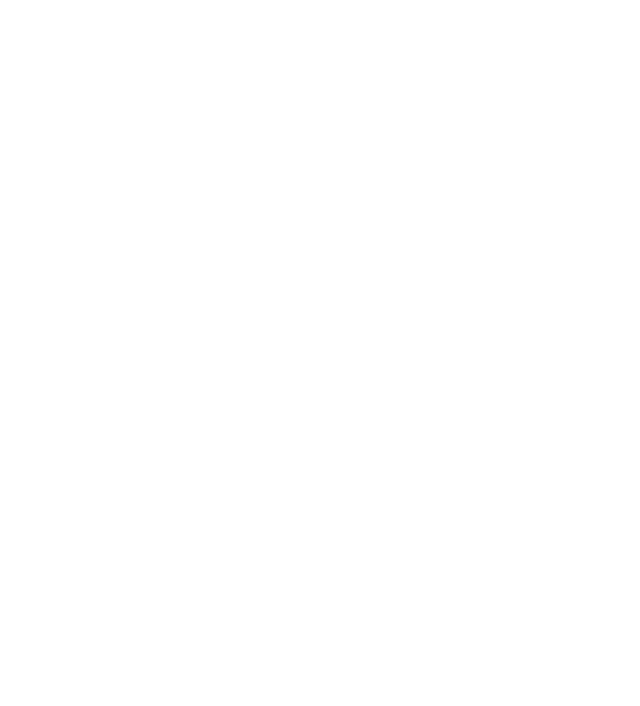
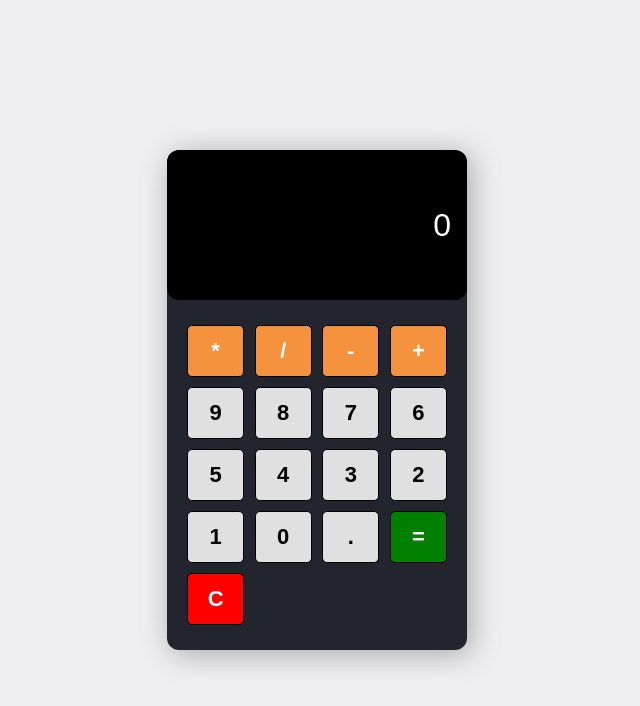
Before and after one commit to elnurnabivi/JavaScript-exercises, a plain HTML site: page jQuery-exercises/2.Calculator/index.html in a window 1280 px wide. Shown: the whole page, without its empty margins (323-963 px from the left). Drawn offline with nearby package versions, Linux system fonts and the light colour scheme.

Commit message:
Corrected typos

```diff
--- a/jQuery-exercises/2.Calculator/index.html
+++ b/jQuery-exercises/2.Calculator/index.html
@@ -10,17 +10,34 @@
       crossorigin="anonymous"
     ></script>
     <link rel="stylesheet" href="./styles.css" />
-    <!-- <link
-      href="https://cdn.jsdelivr.net/npm/bootstrap@5.3.1/dist/css/bootstrap.min.css"
-      rel="stylesheet"
-      integrity="sha384-4bw+/aepP/YC94hEpVNVgiZdgIC5+VKNBQNGCHeKRQN+PtmoHDEXuppvnDJzQIu9"
-      crossorigin="anonymous"
-    />
-    <script
-      src="https://cdn.jsdelivr.net/npm/bootstrap@5.3.1/dist/js/bootstrap.bundle.min.js"
-      integrity="sha384-HwwvtgBNo3bZJJLYd8oVXjrBZt8cqVSpeBNS5n7C8IVInixGAoxmnlMuBnhbgrkm"
-      crossorigin="anonymous"
-    ></script> -->
   </head>
-  <body></body>
+  <body>
+    <section class="calculator">
+      <form>
+        <input type="text" class="screen" />
+      </form>
+      <div class="buttons">
+        <button type="button" class="btn btn-yellow" data-num="*">*</button>
+        <button type="button" class="btn btn-yellow" data-num="/">/</button>
+        <button type="button" class="btn btn-yellow" data-num="-">-</button>
+        <button type="button" class="btn btn-yellow" data-num="+">+</button>
+
+        <button type="button" class="btn btn-grey" data-num="9">9</button>
+        <button type="button" class="btn btn-grey" data-num="8">8</button>
+        <button type="button" class="btn btn-grey" data-num="7">7</button>
+        <button type="button" class="btn btn-grey" data-num="6">6</button>
+        <button type="button" class="btn btn-grey" data-num="5">5</button>
+        <button type="button" class="btn btn-grey" data-num="4">4</button>
+        <button type="button" class="btn btn-grey" data-num="3">3</button>
+        <button type="button" class="btn btn-grey" data-num="2">2</button>
+        <button type="button" class="btn btn-grey" data-num="1">1</button>
+        <button type="button" class="btn btn-grey" data-num="0">0</button>
+        <button type="button" class="btn btn-grey" data-num=".">.</button>
+
+        <button type="button" class="btn-equal">=</button>
+        <button type="button" class="btn btn-clear">C</button>
+      </div>
+    </section>
+    <script src="./script.js"></script>
+  </body>
 </html>
--- a/jQuery-exercises/2.Calculator/script.js
+++ b/jQuery-exercises/2.Calculator/script.js
@@ -1 +1,23 @@
-$(document).ready(() => {});
+$(document).ready(() => {
+  let result;
+  let screen = $(".screen");
+  screen.val("0");
+
+  $(".btn").click((e) => {
+    if (screen.val() === "0") {
+      screen.val("");
+    }
+    result = e.target.dataset.num;
+    const displayResult = screen.val() + result;
+    screen.val(displayResult);
+  });
+
+  $(".btn-equal").click(() => {
+    result = eval(screen.val());
+    screen.val(result);
+  });
+
+  $(".btn-clear").click(() => {
+    screen.val("0");
+  });
+});
--- a/jQuery-exercises/2.Calculator/styles.css
+++ b/jQuery-exercises/2.Calculator/styles.css
@@ -0,0 +1,73 @@
+* {
+  margin: 0;
+  padding: 0;
+  box-sizing: border-box;
+}
+
+body {
+  min-height: 100vh;
+  background: #efeff2;
+  display: flex;
+  justify-content: center;
+  align-items: center;
+}
+
+.calculator {
+  width: 300px;
+  height: 500px;
+  box-shadow: 4px 4px 30px rgba(0, 0, 0, 0.3);
+  border-radius: 12px;
+  background: #22252d;
+  overflow: hidden;
+}
+
+form input {
+  width: 100%;
+  height: 150px;
+  border: none;
+  border-radius: 12px;
+  font-size: 2rem;
+  padding: 1rem;
+  color: #fff;
+  background: #000;
+  text-align: right;
+  pointer-events: none;
+}
+
+.buttons {
+  display: flex;
+  flex-wrap: wrap;
+  justify-content: space-between;
+  padding: 20px;
+}
+
+button {
+  flex: 0 0 22%;
+  margin: 5px 0;
+  border: 1px solid #000;
+  width: 60px;
+  height: 52px;
+  font-size: 22px;
+  font-weight: 600;
+  border-radius: 5px;
+  cursor: pointer;
+}
+
+.btn-yellow {
+  background-color: rgba(245, 146, 62);
+  color: #fff;
+}
+
+.btn-grey {
+  background-color: rgba(224, 224, 224);
+}
+
+.btn-equal {
+  background-color: green;
+  color: white;
+}
+
+.btn-clear {
+  background-color: red;
+  color: white;
+}
```
